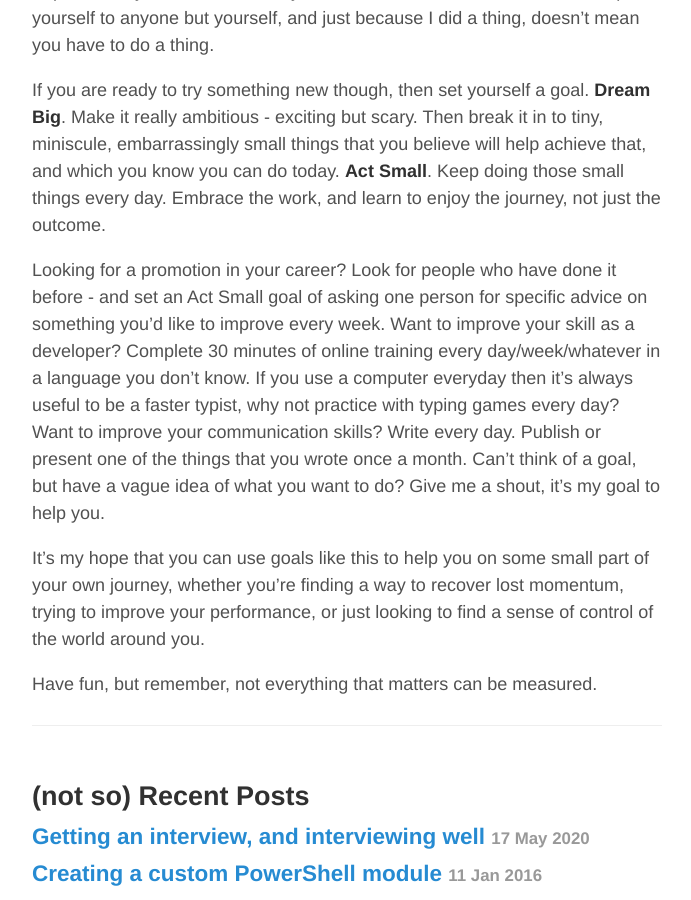
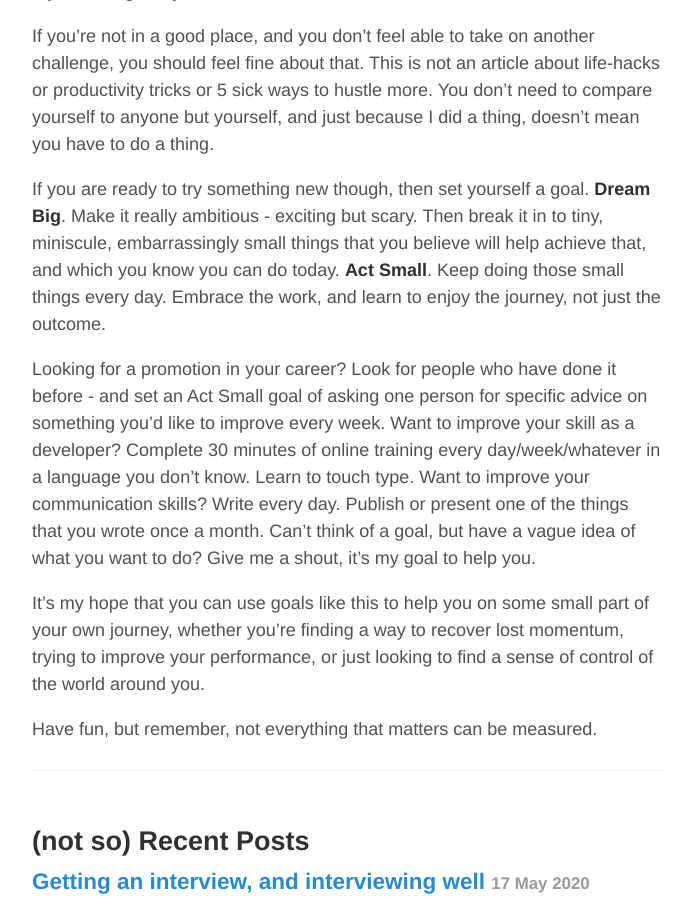
Before and after one commit to WillSoper/WillSoper.github.io, a Jekyll site: the page built from _posts/2020-06-15-dream-big-act-small-taking-control-with-goals.md, in a window 1280 px wide and 900 px high, scrolled down 9484 px. Shown: the whole window, without its empty margins (293-984 px from the left). Built offline with Jekyll 4.4.1, drawn with Linux system fonts in a browser that asks for light colours; some of the changed lines change nothing that is shown; some of the changed text lies outside the part shown.

Commit message:
final edits

```diff
--- a/_posts/2020-06-15-dream-big-act-small-taking-control-with-goals.md
+++ b/_posts/2020-06-15-dream-big-act-small-taking-control-with-goals.md
@@ -51,7 +51,7 @@
 
 Often while trying to make goals SMART people water them down and make them less exciting - try not to do that for your own Dream Big goal, just make sure there's no room for you to kid yourself that you achieved it when you didn't.
 
-This shouldn't be something that you can **just do**. For example, you could set yourself a personal goal to run a marathon; you know for sure that no matter how hard you try you can't just get up and run a marathon tomorrow (or if you can, this is a pretty weak goal). That's the point of a goal - it's not a to do list. Another example might be to become a senior developer; it's an achievable goal, but not one that you can just do in one step.
+This goal shouldn't be something that you can **just do**. For example, you could set yourself a personal goal to run a marathon; you know for sure that no matter how hard you try you can't just get up and run a marathon tomorrow (or if you can, this is a pretty weak goal). That's the point of a goal - it's not a to do list. Another example might be to become a senior developer; it's an achievable goal, but not one that you can just do in one step.
 
 So now you have an inspiring big goal - something that you would be really proud to have achieved, but you also have a fairly obvious gap in that you can't actually do it. Now you need the next part!
 
@@ -65,7 +65,7 @@
 
 **Back to reality**: it's 06:57 a.m. as I'm writing this sentence, and it's a Friday morning. I had a very, very tiring day yesterday and whilst I don't need an alarm to wake up at this time, being awake is not the same being productive. There's a reason I'm writing though, and that reason is 100% about my goal.
 
-As the COVID-19 outbreak hit I decided to find a way to help people in some small way. This was my Dream Big goal, to help others in some small way to cope with the COVID-19 outbreak. That wasn't a thing I could just do, but with that thought I started to look around for my Act Small goals.
+As the COVID-19 outbreak hit I decided to find a way to help people. This was my Dream Big goal, to help others in some small way to cope with the COVID-19 outbreak. That wasn't a thing I could just do, but with that thought I started to look around for my Act Small goals.
 
 My constraints were that I've got a full time job that I still need to do well (so I can't realistically take any time out of my working day) and I'm a single parent for half of the week (so there are quite a lot of times when I can't, and won't, do anything but be with my kids).
 
@@ -131,6 +131,8 @@
 
 Eventually, I'd built myself up to doing 8 or 9 of these 25 minute blocks every day. I had learned how to produce parametric drawings using CAD software (Fusion360), how to use a laser cutter, a 3D printer, some more advanced electronics (all of which I did with the aid of my local hackspace - if you have one near you, they're amazing, support them!) and I ended up building some things that I look at now and feel proud of. These were the **side-effects** of my goal. They were not my goal, but they were evidence to me that I was improving. I was sticking to my "Act Small" plan and I could see myself concentrating often, the tangible output of that work fuelled me to keep going. The net result? Confidence. I could prove that I hadn't tricked myself in to believing I was improving. I could prove to myself that I wasn't as unwell as before. There was no doubt that I was getting better, and that confidence fuels itself. It's harder to stop when your progress is so obvious.
 
+This whole journey started with me joining two ends of the same wire together for 25 minutes. It continued for weeks with small steps that were equally mundane.
+
 The final result of all this was a Dream Big goal that I categorically achieved. I was able to work again. I'm stronger than I've ever been, and whilst I've had struggles along the way (mental health is never done, or finished) I haven't found myself in such a dark place for so long since. What's more, I learned a valuable lesson about how small things can compound to achieve big things.
 
 This was the birth of Dream Big, Act Small for me. I didn't call it that at the time, I couldn't find the right words until months later, but this is where it started.
@@ -149,7 +151,7 @@
 
 If you are ready to try something new though, then set yourself a goal. **Dream Big**. Make it really ambitious - exciting but scary. Then break it in to tiny, miniscule, embarrassingly small things that you believe will help achieve that, and which you know you can do today. **Act Small**. Keep doing those small things every day. Embrace the work, and learn to enjoy the journey, not just the outcome.
 
-Looking for a promotion in your career? Look for people who have done it before - and set an Act Small goal of asking one person for specific advice on something you'd like to improve every week. Want to improve your skill as a developer? Complete 30 minutes of online training every day/week/whatever in a language you don't know. If you use a computer everyday then it's always useful to be a faster typist, why not practice with typing games every day? Want to improve your communication skills? Write every day. Publish or present one of the things that you wrote once a month. Can't think of a goal, but have a vague idea of what you want to do? Give me a shout, it's my goal to help you.
+Looking for a promotion in your career? Look for people who have done it before - and set an Act Small goal of asking one person for specific advice on something you'd like to improve every week. Want to improve your skill as a developer? Complete 30 minutes of online training every day/week/whatever in a language you don't know. Learn to touch type. Want to improve your communication skills? Write every day. Publish or present one of the things that you wrote once a month. Can't think of a goal, but have a vague idea of what you want to do? Give me a shout, it's my goal to help you.
 
 It's my hope that you can use goals like this to help you on some small part of your own journey, whether you're finding a way to recover lost momentum, trying to improve your performance, or just looking to find a sense of control of the world around you.
 
```
